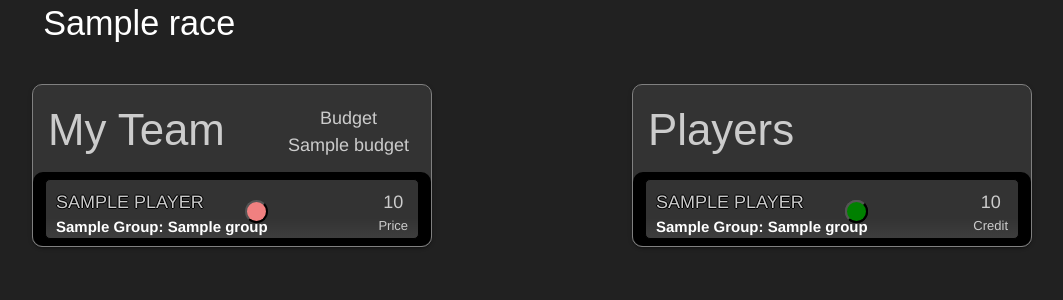
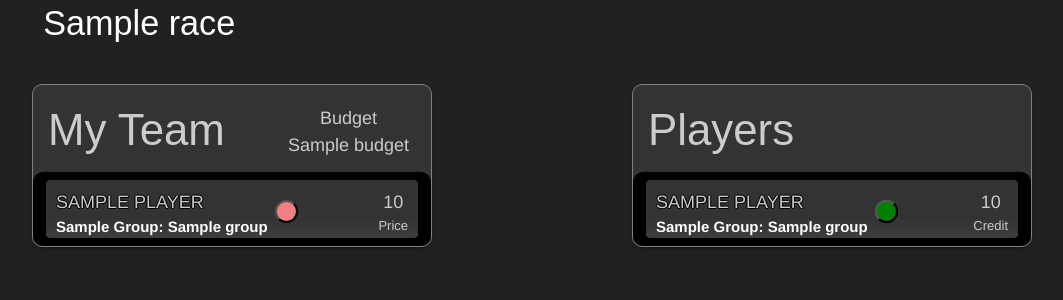
Before and after one commit to bilgeonceken/origames, a Django app: template templates/wall.html in a window 1280 px wide. Shown: the part 160-460 px from the top of the page, without its empty margins (108-1171 px from the left). Run offline with Django 3.2, Linux system fonts and the light colour scheme; the template is opened without the code that fills it: most values are stand-ins (such as "Sample title", 1, 10 or a date in 2020); some web fonts are replaced.

Commit message:
fixed button bug, hopefully

```diff
--- a/static/css/wall.css
+++ b/static/css/wall.css
@@ -1,6 +1,3 @@
-button{
-  z-index: 99;
-}
 .card{
   background-color: #333;
   border-radius: 10px;
@@ -126,7 +123,7 @@ text-shadow: -1px 0 #000,0 1px #000,1px 0 #000,0 -1px #000;
   width: 23px;
   background-color: green;
   top:20px;
-  right: 150px;
+  right: 120px;
   border-radius: 12px;
   text-align: center;
   color: white;
@@ -140,7 +137,7 @@ text-shadow: -1px 0 #000,0 1px #000,1px 0 #000,0 -1px #000;
   width: 23px;
   background-color: lightcoral;
   top:20px;
-  right: 150px;
+  right: 120px;
   border-radius: 12px;
   text-align: center;
   color: black;
```
Also changed, not shown: db.sqlite3.
